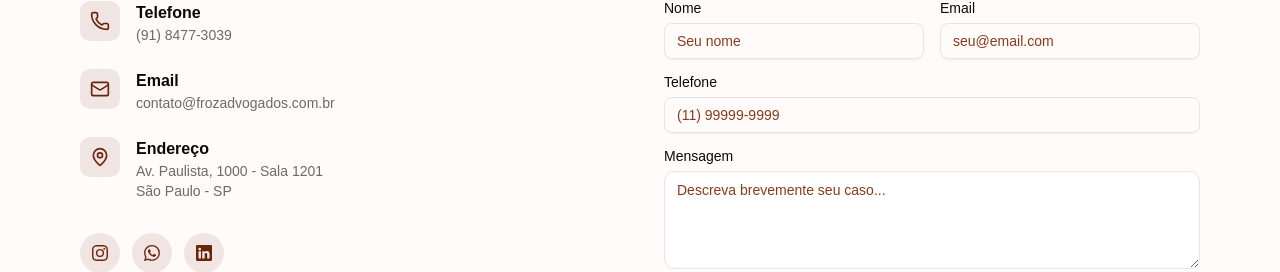
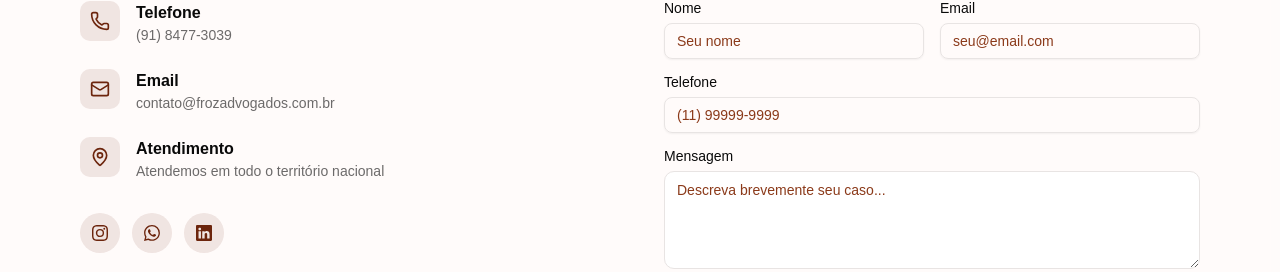
Before and after one commit to vinicius-dsr/froz-adv-app, a Next.js app: page / in a window 1280 px wide. Shown: the part 2398-2670 px from the top of the page. Built offline with nearby package versions, Linux system fonts and the light colour scheme.

Commit message:
Contato: substituir endereço por atendimento nacional

```diff
--- a/src/components/contact/Contact.tsx
+++ b/src/components/contact/Contact.tsx
@@ -65,11 +65,9 @@ export const Contact = () => {
                 <MapPin className="size-5" />
               </div>
               <div>
-                <h4 className="font-semibold text-foreground">Endereço</h4>
+                <h4 className="font-semibold text-foreground">Atendimento</h4>
                 <p className="text-sm text-foreground/60">
-                  Av. Paulista, 1000 - Sala 1201
-                  <br />
-                  São Paulo - SP
+                  Atendemos em todo o território nacional
                 </p>
               </div>
             </div>
```
